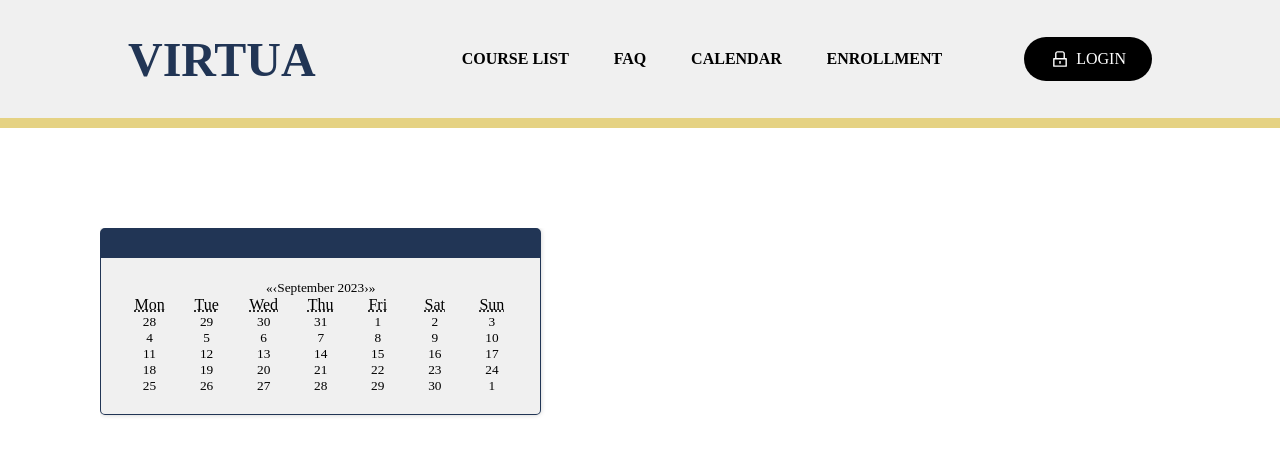
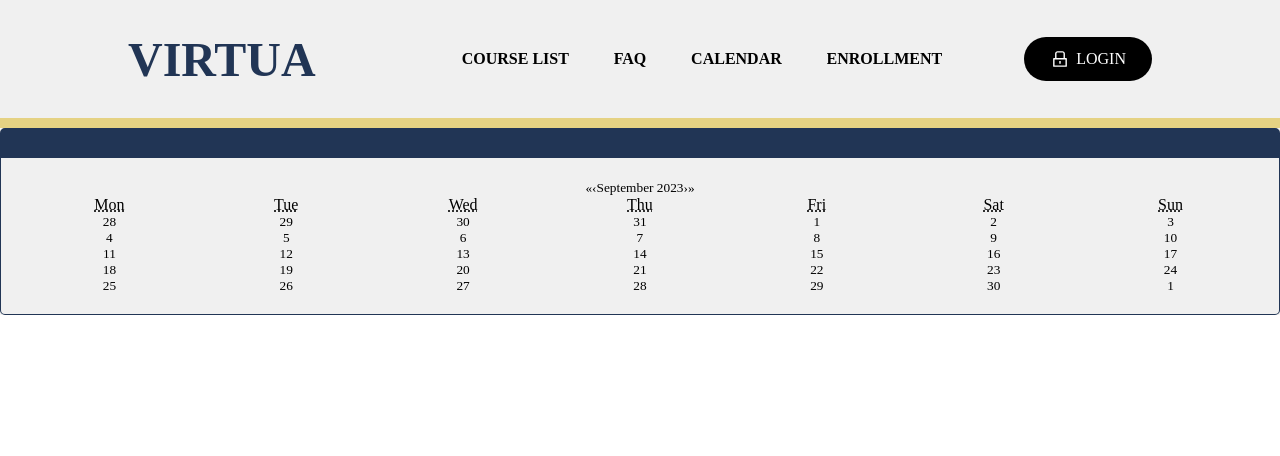
Before and after one commit to kesykun/VirtuaTest, a React (Create React App) app: page /calendar in a window 1280 px wide. Shown: the top 456 px of the page. Built offline with nearby package versions, Linux system fonts and the light colour scheme; a web font is replaced by a local one.

Commit message:
AAAAAAAAAAAAAAAAAAAAAAA

```diff
--- a/src/pages/Calendar/css/calendar.css
+++ b/src/pages/Calendar/css/calendar.css
@@ -1,4 +1,4 @@
-/* calendar.css */
+calendar.css
 
 .calendar-container {
     display: flex;
```
